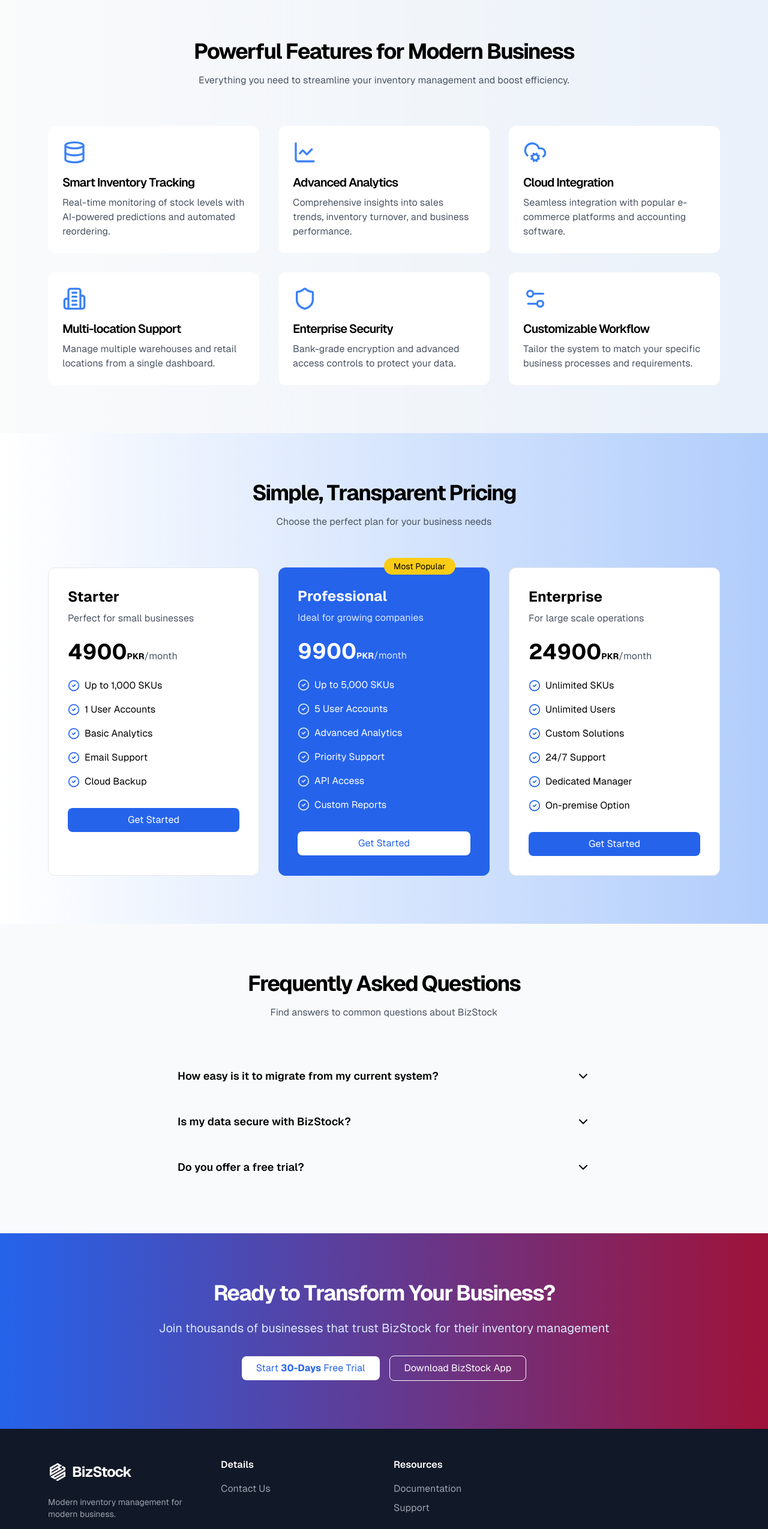
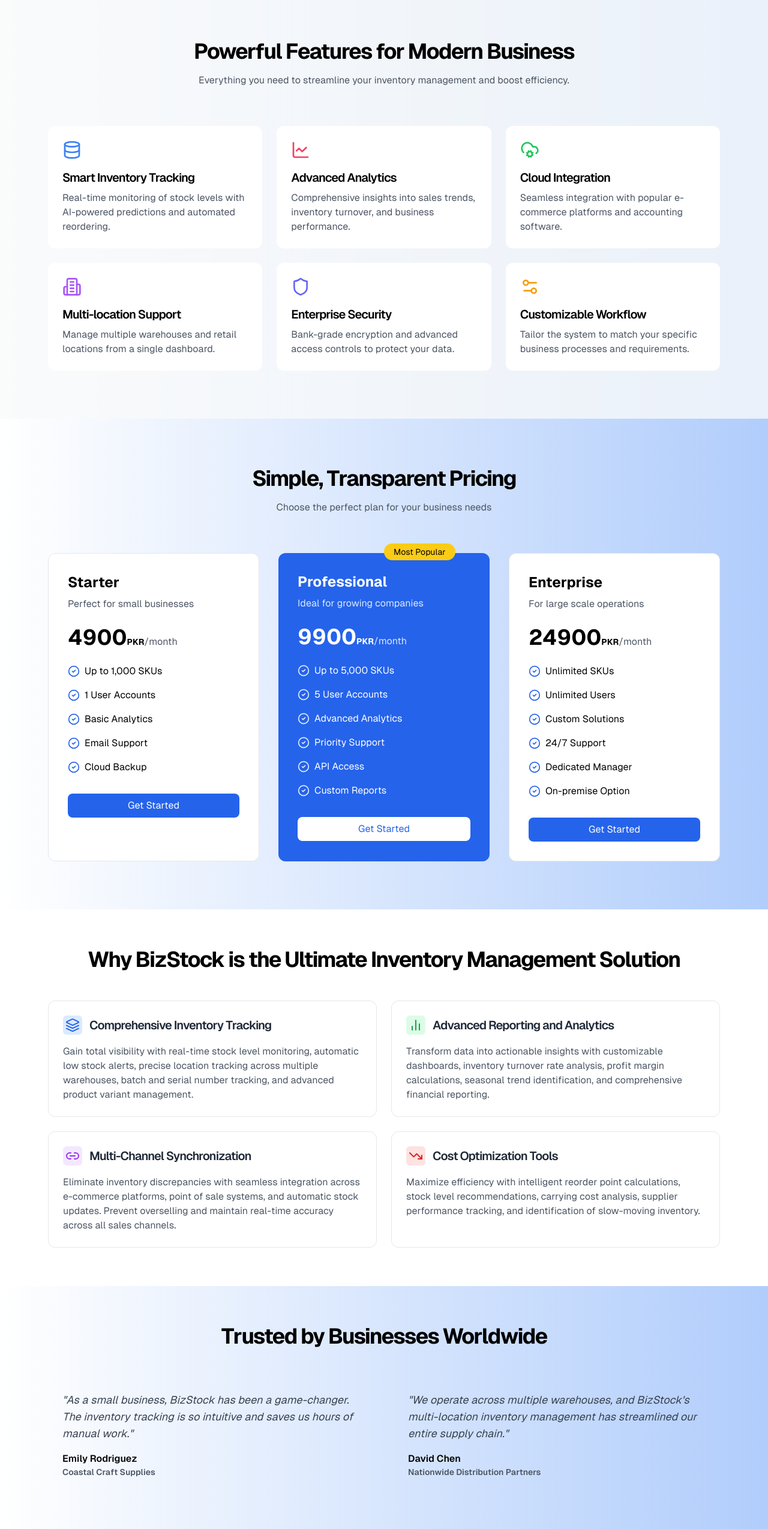
Before and after one commit to dragon-devs/bizstock-site, a Next.js app: page / in a window 1280 px wide. Shown: the part 1062-3611 px from the top of the page at 60% size. Built offline with nearby package versions, Linux system fonts and the light colour scheme.

Commit message:
added more contents + optimizations and animations

```diff
--- a/app/components/terms.tsx
+++ b/app/components/terms.tsx
@@ -27,14 +27,16 @@
 };
 
 // Shared Section Component
-const PolicySection = ({ title, icon: Icon, children, className, iconClass = "text-blue-500" }: any) => (
+export const PolicySection = ({ title, icon: Icon, children, className, iconClass = "text-blue-500" }: any) => (
+
   <motion.div
+    whileHover={{ scale: 1.03, transition: { duration: 0.2 } }}
     variants={itemVariants}
     className={` bg-white rounded-xl p-6 transition-shadow ${className}`}
   >
     <div className="flex items-center gap-3 mb-4">
-      <Icon className={`w-6 h-6 ${iconClass}`} />
-      <h3 className="text-xl font-semibold text-gray-800 tracking-tight">{title}</h3>
+      <Icon className={`w-8 h-8 p-1 rounded-md ${iconClass}`} />
+      <h3 className="text-xl font-semibold text-gray-800 tracking-tighter">{title}</h3>
     </div>
     <div className="text-gray-600 space-y-3">
       {children}
--- a/app/page.tsx
+++ b/app/page.tsx
@@ -1,9 +1,23 @@
 'use client';
 import React, {useEffect, useState} from 'react';
 import {AnimatePresence, motion} from 'framer-motion';
-import {Building2, CheckCircle2, ChevronDown, CloudCog, Database, LineChart, Settings2, Shield} from 'lucide-react';
+import {
+  BarChart2,
+  Building2,
+  CheckCircle2,
+  ChevronDown,
+  CloudCog,
+  Database,
+  Layers,
+  LineChart,
+  Link2,
+  Settings2,
+  Shield,
+  TrendingDown
+} from 'lucide-react';
 import Image from "next/image";
 import Link from "next/link";
+import {PolicySection} from "@/app/components/terms";
 
 // Reusable animation variants
 const fadeInUp = {
@@ -203,85 +217,123 @@
 const FeaturesSection = () => {
   const features = [
     {
-      icon: <Database className="w-10 h-10 text-blue-500"/>,
+      icon: <Database className="w-8 h-8 text-blue-500"/>,
       title: "Smart Inventory Tracking",
       description: "Real-time monitoring of stock levels with AI-powered predictions and automated reordering."
     },
     {
-      icon: <LineChart className="w-10 h-10 text-blue-500"/>,
+      icon: <LineChart className="w-8 h-8 text-rose-500"/>,
       title: "Advanced Analytics",
       description: "Comprehensive insights into sales trends, inventory turnover, and business performance."
     },
     {
-      icon: <CloudCog className="w-10 h-10 text-blue-500"/>,
+      icon: <CloudCog className="w-8 h-8 text-green-500"/>,
       title: "Cloud Integration",
       description: "Seamless integration with popular e-commerce platforms and accounting software."
     },
     {
-      icon: <Building2 className="w-10 h-10 text-blue-500"/>,
+      icon: <Building2 className="w-8 h-8 text-purple-500"/>,
       title: "Multi-location Support",
       description: "Manage multiple warehouses and retail locations from a single dashboard."
     },
     {
-      icon: <Shield className="w-10 h-10 text-blue-500"/>,
+      icon: <Shield className="w-8 h-8 text-indigo-500"/>,
       title: "Enterprise Security",
       description: "Bank-grade encryption and advanced access controls to protect your data."
     },
     {
-      icon: <Settings2 className="w-10 h-10 text-blue-500"/>,
+      icon: <Settings2 className="w-8 h-8 text-amber-500"/>,
       title: "Customizable Workflow",
       description: "Tailor the system to match your specific business processes and requirements."
     }
   ];
+  const containerVariants = {
+    hidden: {opacity: 0},
+    visible: {
+      opacity: 1,
+      transition: {
+        staggerChildren: 0.1,
+        delayChildren: 0.2
+      }
+    }
+  };
+
+  const itemVariants = {
+    hidden: {
+      opacity: 0,
+      y: 20
+    },
+    visible: {
+      opacity: 1,
+      y: 0,
+      transition: {
+        duration: 0.6
+      }
+    }
+  };
+
 
   return (
-    <section id="features"
-             className="py-20 w-[100vw] relative left-[50%] right-[50%] ml-[-50vw] mr-[-50vw] bg-gray-50/80">
+    <motion.section
+      className="py-20 w-[100vw] relative left-[50%] right-[50%] ml-[-50vw] mr-[-50vw] bg-gray-50/80"
+      initial="hidden"
+      whileInView="visible"
+      viewport={{once: true, margin: "-100px"}}
+      variants={containerVariants}
+    >
       <div className="container max-w-[72rem] mx-auto px-4">
+        <motion.h2
+          className="text-4xl font-bold mb-4 text-center tracking-tighter"
+          variants={itemVariants}
+        >
+          Powerful Features for Modern Business
+        </motion.h2>
+        <motion.p
+          className="text-gray-600 text-center mb-16"
+          variants={itemVariants}
+        >
+          Everything you need to streamline your inventory management and boost efficiency.
+        </motion.p>
+
         <motion.div
-          className="text-center max-w-3xl mx-auto mb-16"
-          initial={{opacity: 0, y: 20}}
-          whileInView={{opacity: 1, y: 0}}
-          viewport={{once: true}}
-          transition={{duration: 0.6}}
-        >
-          <h2 className="text-4xl font-bold mb-4 tracking-tighter">Powerful Features for Modern Business</h2>
-          <p className="text-gray-600">Everything you need to streamline your inventory management and boost
-            efficiency.</p>
-        </motion.div>
-        <motion.div
-          className="grid grid-cols-1 md:grid-cols-2 lg:grid-cols-3 gap-8"
-          variants={staggerContainer}
-          initial="initial"
-          whileInView="animate"
-          viewport={{once: true}}
+          className="grid grid-cols-1 md:grid-cols-2 lg:grid-cols-3 sm:gap-6 gap-4"
+          variants={containerVariants}
         >
           {features.map((feature, index) => (
             <motion.div
               key={index}
-              className="p-6 bg-white rounded-xl hover:shadow-xl hover:shadow-blue-500/30 transition-shadow"
-              variants={fadeInUp}
-              whileHover={{
-                y: -5,
-                transition: {duration: 0.2}
-              }}
+              variants={itemVariants}
+              whileInView={{scale: 1}}
+
+              className="p-6 bg-white rounded-xl hover:shadow-xl hover:shadow-blue-500/50 transition-all duration-300 transform origin-center"
             >
               <motion.div
                 className="mb-4"
-                initial={{scale: 0}}
-                whileInView={{scale: 1}}
-                viewport={{once: true}}
-                transition={{delay: index * 0.1}}
+                initial={{x: -20, opacity: 0}}
+                whileInView={{x: 0, opacity: 1}}
+                transition={{delay: 0.3, duration: 0.5}}
               >
                 {feature.icon}
               </motion.div>
-              <h3 className="text-xl font-semibold mb-2 tracking-tighter">{feature.title}</h3>
-              <p className="text-gray-600">{feature.description}</p>
+              <motion.h3
+                initial={{x: -20, opacity: 0}}
+                whileInView={{x: 0, opacity: 1}}
+                transition={{delay: 0.4, duration: 0.5}}
+                className="text-xl font-semibold mb-2 tracking-tighter">
+                {feature.title}
+              </motion.h3>
+              <motion.p
+                initial={{x: -20, opacity: 0}}
+                whileInView={{x: 0, opacity: 1}}
+                transition={{delay: 0.5, duration: 0.5}}
+                className="text-gray-600">
+                {feature.description}
+              </motion.p>
             </motion.div>
           ))}
         </motion.div>
       </div>
-    </section>
+    </motion.section>
   );
 };
 
@@ -342,7 +394,7 @@
           <p className="text-gray-600">Choose the perfect plan for your business needs</p>
         </motion.div>
         <motion.div
-          className="grid grid-cols-1 md:grid-cols-3 gap-8"
+          className="grid grid-cols-1 lg:grid-cols-3 gap-8"
           variants={staggerContainer}
           initial="initial"
           whileInView="animate"
@@ -414,6 +466,203 @@
   );
 };
 
+const SEOContentSection = () => {
+  const containerVariants = {
+    hidden: {opacity: 0, y: 20},
+    visible: {
+      opacity: 1,
+      y: 0,
+      transition: {
+        staggerChildren: 0.2
+      }
+    }
+  };
+
+  const itemVariants = {
+    hidden: {opacity: 0, y: 20},
+    visible: {
+      opacity: 1,
+      y: 0,
+      transition: {
+        duration: 0.5
+      }
+    }
+  };
+
+  const seoContentItems = [
+    {
+      icon: Layers,
+      iconColor: "text-blue-600 bg-blue-100",
+      title: "Comprehensive Inventory Tracking",
+      description: "Gain total visibility with real-time stock level monitoring, automatic low stock alerts, precise location tracking across multiple warehouses, batch and serial number tracking, and advanced product variant management."
+    },
+    {
+      icon: BarChart2,
+      iconColor: "text-green-600 bg-green-100",
+      title: "Advanced Reporting and Analytics",
+      description: "Transform data into actionable insights with customizable dashboards, inventory turnover rate analysis, profit margin calculations, seasonal trend identification, and comprehensive financial reporting."
+    },
+    {
+      icon: Link2,
+      iconColor: "text-purple-600 bg-purple-100",
+      title: "Multi-Channel Synchronization",
+      description: "Eliminate inventory discrepancies with seamless integration across e-commerce platforms, point of sale systems, and automatic stock updates. Prevent overselling and maintain real-time accuracy across all sales channels."
+    },
+    {
+      icon: TrendingDown,
+      iconColor: "text-red-600 bg-red-100",
+      title: "Cost Optimization Tools",
+      description: "Maximize efficiency with intelligent reorder point calculations, stock level recommendations, carrying cost analysis, supplier performance tracking, and identification of slow-moving inventory."
+    }
+  ];
+  return (
+    <motion.section
+      className="py-16 w-[100vw] relative left-[50%] right-[50%] ml-[-50vw] mr-[-50vw] bg-white"
+      initial="hidden"
+      whileInView="visible"
+      viewport={{once: true, margin: "-100px"}}
+      variants={containerVariants}
+    >
+      <div className="container mx-auto px-4 max-w-6xl">
+        <motion.h2
+          className="text-4xl font-bold mb-12 text-center tracking-tighter"
+          variants={itemVariants}
+        >
+          Why BizStock is the Ultimate Inventory Management Solution
+        </motion.h2>
+        <motion.div
+          className="grid md:grid-cols-2 sm:gap-6 gap-4"
+          variants={containerVariants}
+        >
+          {seoContentItems.map((item, index) => (
+            <PolicySection key={index} className='border' iconClass={item.iconColor} title={item.title}
+                           icon={item.icon}>
+              <p>{item.description}</p>
+            </PolicySection>
+          ))}
+        </motion.div>
+      </div>
+    </motion.section>
+  );
+};
+
+const TestimonialsSection = () => {
+  const containerVariants = {
+    hidden: {opacity: 0, y: 20},
+    visible: {
+      opacity: 1,
+      y: 0,
+      transition: {
+        staggerChildren: 0.2
+      }
+    }
+  };
+
+  const itemVariants = {
+    hidden: {opacity: 0, y: 20},
+    visible: {
+      opacity: 1,
+      y: 0,
+      transition: {
+        duration: 0.5
+      }
+    }
+  };
+
+  const testimonials = [
+    // {
+    //   quote: "BizStock revolutionized our inventory management. We've reduced costs by 30%!",
+    //   name: "Sarah Johnson",
+    //   company: "RetailPro Solutions"
+    // },
+    // {
+    //   quote: "The AI predictions are incredibly accurate. We never run out of stock anymore.",
+    //   name: "Mike Thompson",
+    //   company: "Global Traders Inc."
+    // },
+    {
+      quote: "As a small business, BizStock has been a game-changer. The inventory tracking is so intuitive and saves us hours of manual work.",
+      name: "Emily Rodriguez",
+      company: "Coastal Craft Supplies"
+    },
+    {
+      quote: "We operate across multiple warehouses, and BizStock's multi-location inventory management has streamlined our entire supply chain.",
+      name: "David Chen",
+      company: "Nationwide Distribution Partners"
+    },
+    {
+      quote: "The real-time reporting and analytics have helped us make more informed purchasing decisions. Truly a must-have for any serious business.",
+      name: "Lisa Patel",
+      company: "Tech Innovations Retail"
+    },
+    {
+      quote: "BizStock's integration capabilities mean we can connect our e-commerce, point of sale, and inventory systems seamlessly. No more manual data entry!",
+      name: "Robert Williams",
+      company: "Online Marketplace Solutions"
+    }
+  ];
+  return (
+    <motion.section
+      className="py-16 "
+      initial="hidden"
+      whileInView="visible"
+      viewport={{once: true, margin: "-100px"}}
+      variants={containerVariants}
+    >
+      <div className="container mx-auto px-4 max-w-6xl">
+        <motion.h2
+          className="text-4xl font-bold mb-12 text-center tracking-tighter"
+          variants={itemVariants}
+        >
+          Trusted by Businesses Worldwide
+        </motion.h2>
+        <motion.div
+          className="grid md:grid-cols-2 gap-8"
+          variants={containerVariants}
+        >
+          {testimonials.map((testimonial, index) => (
+            <motion.div
+              key={index}
+              variants={itemVariants}
+              whileHover={{
+                scale: 1.05,
+                rotate: index % 2 === 0 ? 2 : -2,
+                transition: {duration: 0.2}
+              }}
+              className=" p-6 rounded-xl hover:border hover:border-blue-500/50 transition-all duration-300 transform origin-center"
+            >
+              <motion.p
+                className="italic mb-4 text-gray-700 text-lg"
+                initial={{opacity: 0}}
+                whileInView={{opacity: 1}}
+                transition={{delay: 0.3, duration: 0.5}}
+              >
+                "{testimonial.quote}"
+              </motion.p>
+              <div className="font-semibold">
+                <motion.p
+                  initial={{x: -20, opacity: 0}}
+                  whileInView={{x: 0, opacity: 1}}
+                  transition={{delay: 0.4, duration: 0.5}}
+                >
+                  {testimonial.name}
+                </motion.p>
+                <motion.p
+                  className="text-gray-600 text-sm"
+                  initial={{x: -20, opacity: 0}}
+                  whileInView={{x: 0, opacity: 1}}
+                  transition={{delay: 0.5, duration: 0.5}}
+                >
+                  {testimonial.company}
+                </motion.p>
+              </div>
+            </motion.div>
+          ))}
+        </motion.div>
+      </div>
+    </motion.section>
+  );
+};
 
 const FaqSection = () => {
   const [openIndex, setOpenIndex] = useState(null);
@@ -434,7 +683,7 @@
   ];
 
   const containerVariants = {
-    hidden: { opacity: 0, y: 20 },
+    hidden: {opacity: 0, y: 20},
     visible: {
       opacity: 1,
       y: 0,
@@ -445,7 +694,7 @@
   };
 
   const itemVariants = {
-    hidden: { opacity: 0, y: 20 },
+    hidden: {opacity: 0, y: 20},
     visible: {
       opacity: 1,
       y: 0,
@@ -456,7 +705,7 @@
   };
 
   const contentVariants = {
-    hidden: { height: 0, opacity: 0 },
+    hidden: {height: 0, opacity: 0},
     visible: {
       height: "auto",
       opacity: 1,
@@ -478,10 +727,10 @@
       className="py-20 w-[100vw] relative left-[50%] right-[50%] ml-[-50vw] mr-[-50vw] bg-gray-50"
       initial="hidden"
       whileInView="visible"
-      viewport={{ once: true, margin: "-100px" }}
+      viewport={{once: true, margin: "-100px"}}
       variants={containerVariants}
     >
-      <div className="container mx-auto px-4 max-w-3xl">
+      <div className="container mx-auto px-4 max-w-6xl">
         <motion.div
           className="text-center mb-16"
           variants={itemVariants}
@@ -507,15 +756,15 @@
               <motion.button
                 onClick={() => setOpenIndex(openIndex === index ? null : index)}
                 className="w-full text-left px-6 py-4 flex justify-between items-center"
-                whileHover={{ scale: 1.005 }}
-                whileTap={{ scale: 0.995 }}
+                whileHover={{scale: 1.005}}
+                whileTap={{scale: 0.995}}
               >
                 <h3 className="sm:text-lg text-base font-semibold pr-4">{faq.question}</h3>
                 <motion.div
-                  animate={{ rotate: openIndex === index ? 180 : 0 }}
-                  transition={{ duration: 0.3 }}
+                  animate={{rotate: openIndex === index ? 180 : 0}}
+                  transition={{duration: 0.3}}
                 >
-                  <ChevronDown className="flex-shrink-0" />
+                  <ChevronDown className="flex-shrink-0"/>
                 </motion.div>
               </motion.button>
 
@@ -530,10 +779,10 @@
                   >
                     <motion.div
                       className="px-6 pb-4 text-gray-600"
-                      initial={{ opacity: 0, y: 10 }}
-                      animate={{ opacity: 1, y: 0 }}
-                      exit={{ opacity: 0, y: -10 }}
-                      transition={{ duration: 0.3 }}
+                      initial={{opacity: 0, y: 10}}
+                      animate={{opacity: 1, y: 0}}
+                      exit={{opacity: 0, y: -10}}
+                      transition={{duration: 0.3}}
                     >
                       {faq.answer}
                     </motion.div>
@@ -615,6 +864,24 @@
 };
 
 const SiteFooter = () => {
+  const footerLinks = {
+    Product: [
+      {name: 'Features', href: '#features'},
+      {name: 'Pricing', href: '#pricing'},
+      {name: 'Integrations', href: '#integrations'}
+    ],
+    Company: [
+      {name: 'About Us', href: '/about'},
+      {name: 'Careers', href: '/careers'},
+      {name: 'Press', href: '/press'}
+    ],
+    Resources: [
+      {name: 'Blog', href: '/blog'},
+      {name: 'Documentation', href: '/docs'},
+      {name: 'Support', href: '/support'}
+    ]
+  };
+
   const linkVariants = {
     hover: {x: 5, color: "#ffffff"}
   };
@@ -726,7 +993,8 @@
                     width={100}
                     height={100}
                     className="w-4 h-4 rounded-full mr-1"/>
-                    <span className="drop-shadow-[0_5px_10px_rgba(59,130,246,1)]">dragondevs</span>                </Link>
+                    <span
+                      className="drop-shadow-[0_5px_10px_rgba(59,130,246,1)]">dragondevs</span>                </Link>
               </span>
             </motion.p>
             <motion.div
@@ -736,10 +1004,10 @@
               animate="animate"
             >
               {[
-                { text: 'Privacy Policy', href: '/privacy-policy' },
-                { text: 'Terms & Conditions', href: '/terms-and-conditions' },
-                { text: 'Cookies', href: '/cookies' },
-              ].map(({ text, href }) => (
+                {text: 'Privacy Policy', href: '/privacy-policy'},
+                {text: 'Terms & Conditions', href: '/terms-and-conditions'},
+                {text: 'Cookies', href: '/cookies'},
+              ].map(({text, href}) => (
                 <Link
                   key={href}
                   href={href}
@@ -771,6 +1039,8 @@
           <HeroSection/>
           <FeaturesSection/>
           <PricingSection/>
+          <SEOContentSection/>
+          <TestimonialsSection/>
           <FaqSection/>
           <CtaSection/>
         </main>
```
Also changed, not shown: app/layout.tsx (+31 -2 lines).
